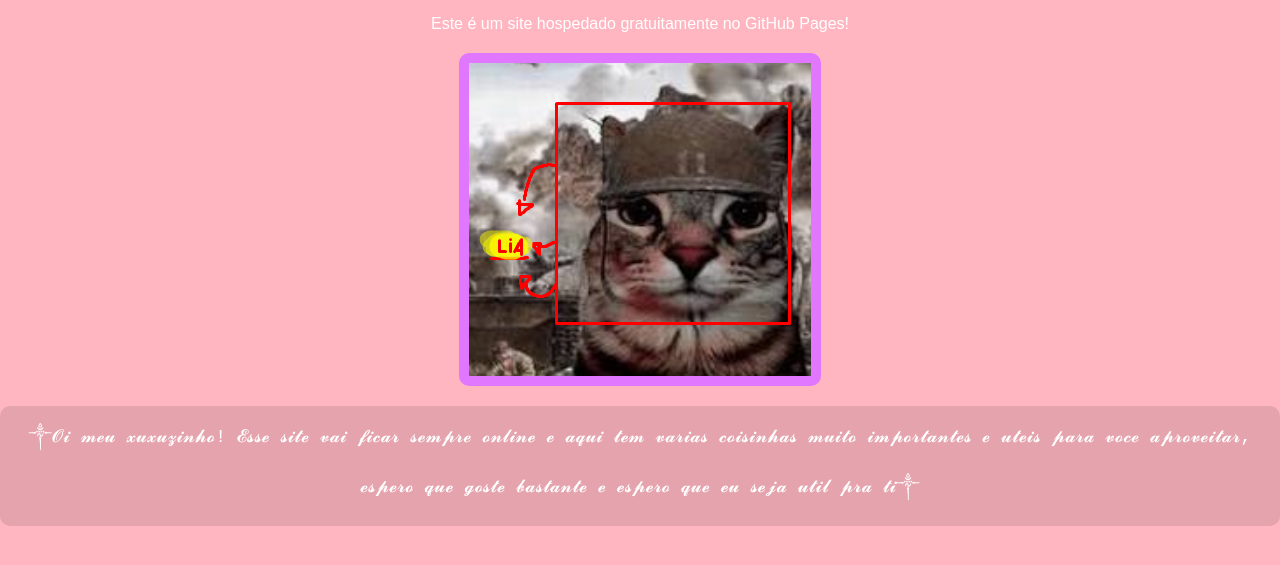
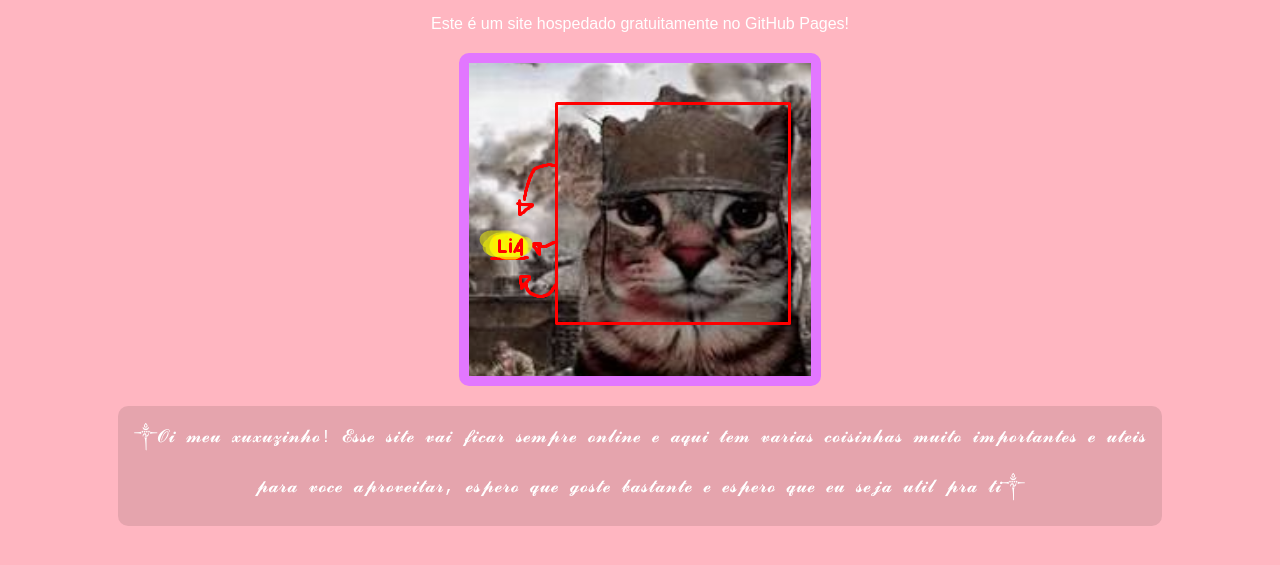
Before and after one commit to rober0te/Surpresinha, a plain HTML site: page index.html in a window 1280 px wide. Shown: the part 167-732 px from the top of the page. Drawn offline with Linux system fonts and the light colour scheme.

Commit message:
Update styles.css

```diff
--- a/styles.css
+++ b/styles.css
@@ -37,4 +37,8 @@ img {
     padding: 10px;
     background: rgba(0, 0, 0, 0.1); /* Fundo ligeiramente transparente */
     border-radius: 10px;
+    max-width: 80%; /* Largura máxima do parágrafo */
+    text-align: center; /* Centraliza o texto */
+    margin-left: auto; /* Alinha à direita */
+    margin-right: auto; /* Alinha à esquerda */
 }
```
